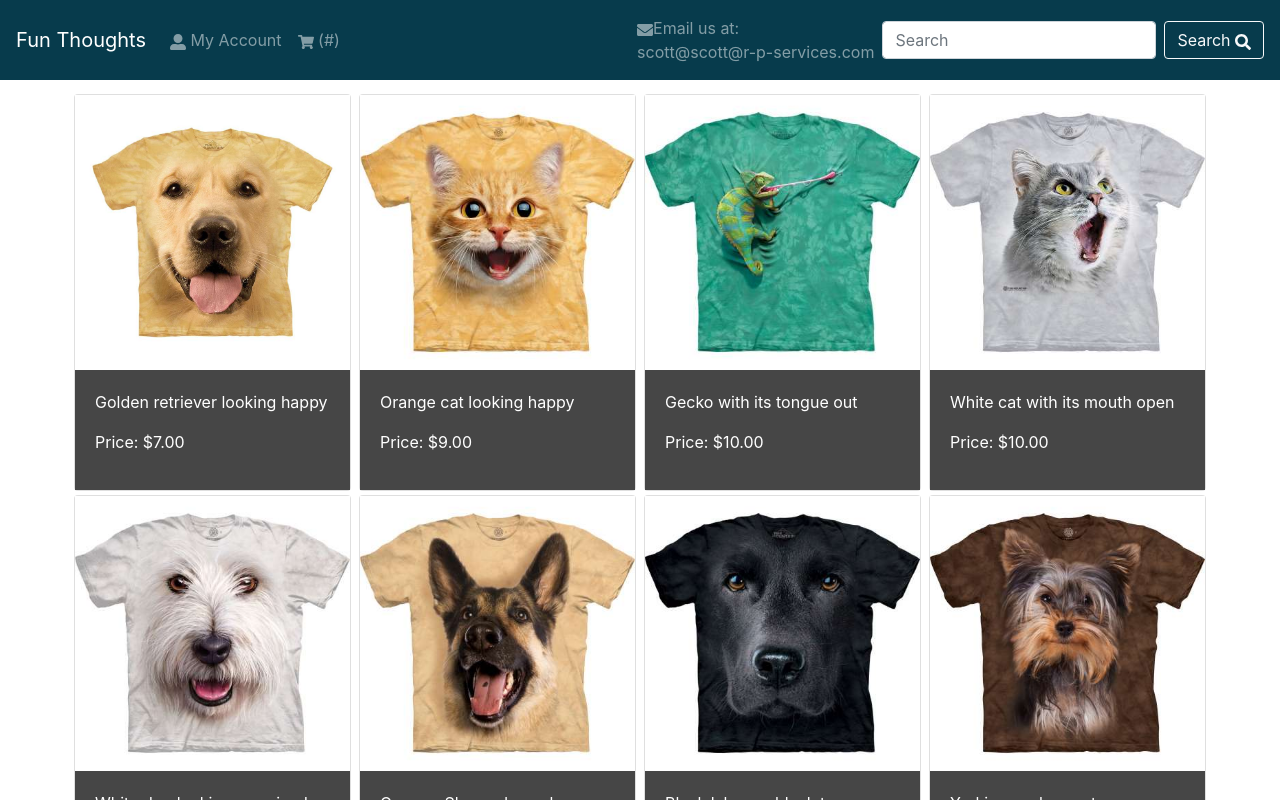
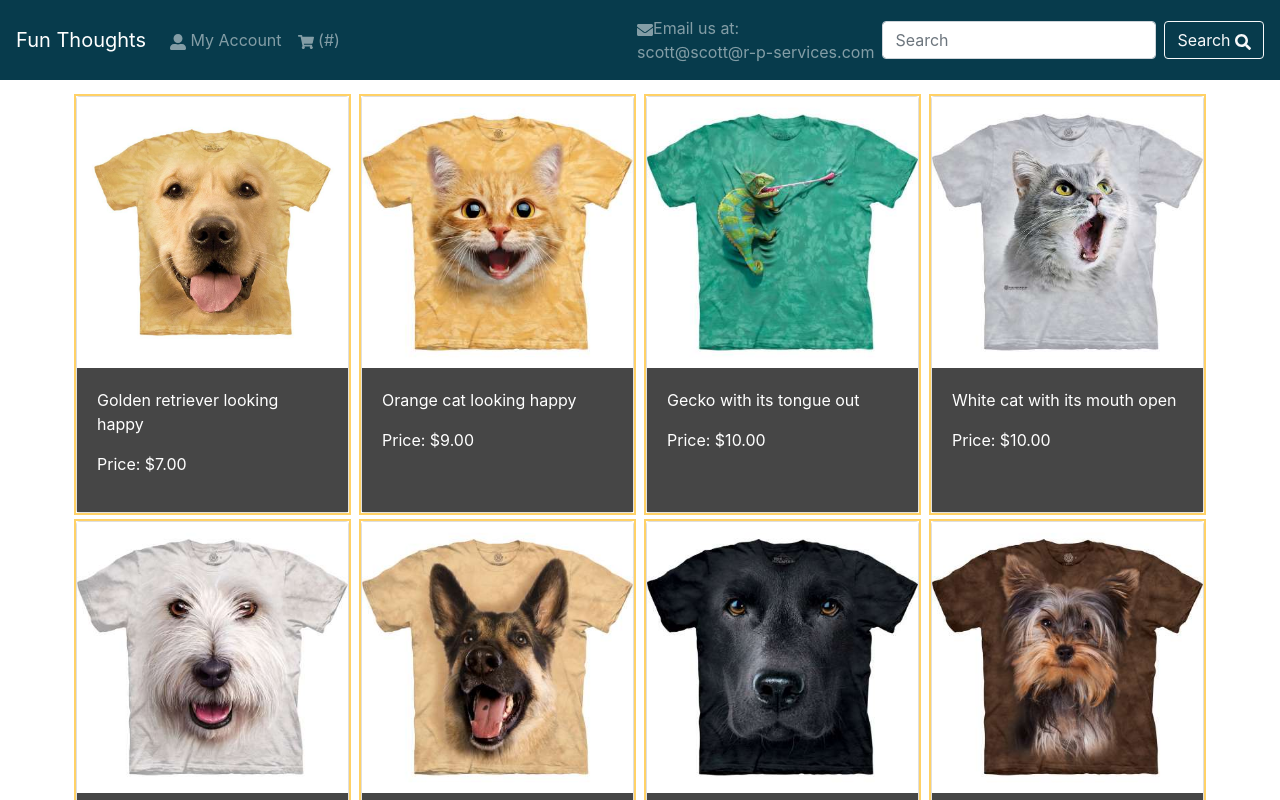
Before and after one commit to RSnodgrass92/fun-thoughts, a React (Create React App) app: page /mens in a window 1280 px wide. Shown: the top 800 px of the page. Built offline with nearby package versions, Linux system fonts and the light colour scheme.

Commit message:
Css application process refactored

```diff
--- a/src/App.js
+++ b/src/App.js
@@ -19,8 +19,6 @@ import Search from "./pages/search.js"
 //Components
 import Header from "./components/nav.js"
 import Footer from "./components/footer.js"
-
-
 
 
 class App extends Component {
--- a/src/App.scss
+++ b/src/App.scss
@@ -53,60 +53,63 @@ span{
 
 }
 
-.BestSellers{
+.bestSellersTag{
   background:$best-sellers-color;
   color: $main-text-color;
   border:none;
   font-size: $shelf-tag-font-size;
 
 }
-.BestSellersa{
+.bestSellersArrow{
+
   color: $best-sellers-color;
   font-size: $shelf-arrow-font-size;
 }
 
-.BestSellerst{
+.bestSellersTDiv{
   border: solid $best-sellers-color $tcard-border-width;
 }
-.Mens{
+
+.mensTag{
   background:$mens-color;
   color: $main-text-color;
   border:none;
   font-size: $shelf-tag-font-size;
 
 }
-.Mensa{
+.mensArrow{
   color:$mens-color;
   font-size: $shelf-arrow-font-size;
 }
-.Menst{
+.mensTDiv{
   border: solid $mens-color $tcard-border-width;
 }
 
-.Womens{
+.womensTag{
   background: $womens-color;
   color: $main-text-color;
   border:none;
   font-size: $shelf-tag-font-size;
 }
-.Womensa{
+
+.womensArrow{
   color: $womens-color;
   font-size: $shelf-arrow-font-size;
 }
-.Womenst{
+.womensTDiv{
   border: solid $womens-color $tcard-border-width;
 }
-.ForEveryone{
+.forEveryoneTag{
   background: $everyone-color;
   color: $main-text-color;
   border:none;
   font-size: $shelf-tag-font-size;
 }
-.ForEveryonea{
+.forEveryoneArrow{
   color:$everyone-color;
   font-size: $shelf-arrow-font-size;
 }
-.ForEveryonet{
+.forEveryoneTDiv{
   border: solid $everyone-color $tcard-border-width;
 }
 .underline{
--- a/src/components/shelf.js
+++ b/src/components/shelf.js
@@ -2,16 +2,13 @@ import { Component } from 'react';
 import {FaArrowRight, FaArrowLeft} from "react-icons/fa";
 import Teecard  from "./teecard.js"
 import {Link} from "react-router-dom"
-//!CHANGE HOW CSS CLASSES ARE APPLIED!!
+
 class Shelf extends Component
 {
   constructor(props)
   {
     super(props);
     this.state={
-      cssclass: this.props.shelftag.split(" ").join(""),
-      cssclasst: this.props.shelftag.split(" ").join("")+"t",
-      cssclassa: this.props.shelftag.split(" ").join("")+"a",
 
       shirt1img: this.props.shirtArr[0].image,
       shirt1alt: this.props.shirtArr[0].altTxt,
@@ -194,20 +191,20 @@ render(){
   return(
     <div className="container">
     <div className="row align-items-center"></div>
-    <Link to={this.props.path}><button className={`col-7 col-sm-4 col-md-3 shelftag  ${this.state.cssclass}`}>{this.props.shelftag}</button></Link>
+    <Link to={this.props.path}><button className={`col-7 col-sm-4 col-md-3 ${this.props.shelfTagCSS}`}>{this.props.shelftag}</button></Link>
       <span className="col-3   offset-sm-5 offset-md-7">
-        <button className="arrowbtn mr-1" onClick={this.leftArrow.bind(this)}><FaArrowLeft className={`${this.state.cssclassa}`}/></button><button className="arrowbtn ml-1" onClick={this.rightArrow.bind(this)}><FaArrowRight className={`${this.state.cssclassa}`} /></button></span>
+        <button className="arrowbtn mr-1" onClick={this.leftArrow.bind(this)}><FaArrowLeft className={`${this.props.arrowCSS}`}/></button><button className="arrowbtn ml-1" onClick={this.rightArrow.bind(this)}><FaArrowRight className={`${this.props.arrowCSS}`} /></button></span>
     <div className="row">
-    <div className={`underline col-12 my-0  ${this.state.cssclass}`}></div>
+    <div className={`underline col-12 my-0  ${this.props.shelfTagCSS}`}></div>
     </div>
     <div className="row">
-        <div className={`col-xs-12 col-sm-6 col-md teeshirt mx-0 mx-md-1 p-0 mt-1 ${this.state.cssclasst}`}><Teecard shirt={this.state.shirt1img} altTxt={this.state.shirt1alt} description={this.state.shirt1desc} price={this.state.shirt1price}/></div>
+        <div className={`col-xs-12 col-sm-6 col-md mx-0 mx-md-1 p-0 mt-1 ${this.props.tDivCSS}`}><Teecard shirt={this.state.shirt1img} altTxt={this.state.shirt1alt} description={this.state.shirt1desc} price={this.state.shirt1price}/></div>
 
-        <div className={`col-xs-12 col-sm-6 col-md teeshirt mx-0 mx-md-1 p-0 mt-1 ${this.state.cssclasst}`}><Teecard shirt={this.state.shirt2img} altTxt={this.state.shirt2alt} description={this.state.shirt2desc} price={this.state.shirt2price}/></div>
+        <div className={`col-xs-12 col-sm-6 col-md mx-0 mx-md-1 p-0 mt-1 ${this.props.tDivCSS}`}><Teecard shirt={this.state.shirt2img} altTxt={this.state.shirt2alt} description={this.state.shirt2desc} price={this.state.shirt2price}/></div>
 
-        <div className={`col-xs-12 col-sm-6 col-md teeshirt mx-0 mx-md-1 p-0 mt-1 ${this.state.cssclasst}`}><Teecard shirt={this.state.shirt3img} altTxt={this.state.shirt3alt} description={this.state.shirt3desc} price={this.state.shirt3price}/></div>
+        <div className={`col-xs-12 col-sm-6 col-md mx-0 mx-md-1 p-0 mt-1 ${this.props.tDivCSS}`}><Teecard shirt={this.state.shirt3img} altTxt={this.state.shirt3alt} description={this.state.shirt3desc} price={this.state.shirt3price}/></div>
 
-        <div className={`col-xs-12 col-sm-6 col-md teeshirt mx-0 mx-md-1 p-0 mt-1 ${this.state.cssclasst}`}><Teecard shirt={this.state.shirt4img}  altTxt={this.state.shirt4alt} description={this.state.shirt4desc} price={this.state.shirt4price}/></div>
+        <div className={`col-xs-12 col-sm-6 col-md mx-0 mx-md-1 p-0 mt-1 ${this.props.tDivCSS}`}><Teecard shirt={this.state.shirt4img}  altTxt={this.state.shirt4alt} description={this.state.shirt4desc} price={this.state.shirt4price}/></div>
       </div>
     </div>
   )
--- a/src/components/shirtarray.js
+++ b/src/components/shirtarray.js
@@ -136,7 +136,7 @@ return filteredArr;
 
 
 //!CHANGE HOW CSS CLASSES ARE APPLIED!! more consistent
-function display(filteredArr=[],cssclass=""){
+function display(filteredArr=[],tDivCSSclass="",cardDivCSSclass, cardBodyCSSclass){
 
     //if an empty arr is received return the str "empty" --> in the search component if display()===empty display nothing found
     if (filteredArr.length===0)
@@ -153,24 +153,24 @@ function display(filteredArr=[],cssclass=""){
     for(let x=0; x<firstPart.length-1; x+=4)
 {
     show.push(<div className="row">
-        <div className={`col-xs-12 col-sm-6 col-md mx-0 mx-md-1 p-0 mt-1 ${cssclass}`}>
-        <TeeCard shirt={firstPart[x].image} altTxt={firstPart[x].altTxt} description={firstPart[x].description} price={firstPart[x].price}></TeeCard>
+        <div className={`col-xs-12 col-sm-6 col-md mx-0 mx-md-1 p-0 mt-1 ${tDivCSSclass}`}>
+        <TeeCard shirt={firstPart[x].image} altTxt={firstPart[x].altTxt} description={firstPart[x].description} price={firstPart[x].price} css={cardDivCSSclass} cardBody={cardBodyCSSclass}></TeeCard>
         </div>
-        <div className={`col-xs-12 col-sm-6 col-md mx-0 mx-md-1 p-0 mt-1 ${cssclass}`}>
-        <TeeCard shirt={firstPart[x+1].image} altTxt={firstPart[x+1].altTxt}  description={firstPart[x+1].description} price={firstPart[x+1].price}></TeeCard>
+        <div className={`col-xs-12 col-sm-6 col-md mx-0 mx-md-1 p-0 mt-1 ${tDivCSSclass}`}>
+        <TeeCard shirt={firstPart[x+1].image} altTxt={firstPart[x+1].altTxt}  description={firstPart[x+1].description} price={firstPart[x+1].price} css={cardDivCSSclass} cardBody={cardBodyCSSclass} ></TeeCard>
         </div>
-        <div className={`col-xs-12 col-sm-6 col-md mx-0 mx-md-1 p-0 mt-1 ${cssclass}`}>
-        <TeeCard shirt={firstPart[x+2].image} altTxt={firstPart[x+2].altTxt}  description={firstPart[x+2].description} price={firstPart[x+2].price}></TeeCard>
+        <div className={`col-xs-12 col-sm-6 col-md mx-0 mx-md-1 p-0 mt-1 ${tDivCSSclass}`}>
+        <TeeCard shirt={firstPart[x+2].image} altTxt={firstPart[x+2].altTxt}  description={firstPart[x+2].description} price={firstPart[x+2].price} css={cardDivCSSclass} cardBody={cardBodyCSSclass}></TeeCard>
         </div>
-        <div className={`col-xs-12 col-sm-6 col-md mx-0 mx-md-1 p-0 mt-1 ${cssclass}`}>
-        <TeeCard shirt={firstPart[x+3].image} altTxt={firstPart[x+3].altTxt}   description={firstPart[x+3].description} price={firstPart[x+3].price}></TeeCard>
+        <div className={`col-xs-12 col-sm-6 col-md mx-0 mx-md-1 p-0 mt-1 ${tDivCSSclass}`}>
+        <TeeCard shirt={firstPart[x+3].image} altTxt={firstPart[x+3].altTxt}   description={firstPart[x+3].description} price={firstPart[x+3].price} css={cardDivCSSclass} cardBody={cardBodyCSSclass}></TeeCard>
         </div>
         </div> );
 }
 
 for(let x=0; x<addon.length;x++)
 {
-  showEnd.push(<div className={`col-xs-12 col-sm-6 col-md-3 mx-0 mx-md-1 p-0 mt-1 ${cssclass}`}>
+  showEnd.push(<div className={`col-xs-12 col-sm-6 col-md-3 mx-0 mx-md-1 p-0 mt-1 ${tDivCSSclass}`}>
   <TeeCard shirt={addon[x].image} altTxt={addon[x].altTxt}  description={addon[x].description} price={addon[x].price}></TeeCard>
   </div>)
 }
--- a/src/components/teecard.js
+++ b/src/components/teecard.js
@@ -1,17 +1,18 @@
 import { Component } from 'react';
-//!CHANGE HOW CSS CLASSES ARE APPLIED!! through props??
+
 class Teecard extends Component
 {
     constructor(props)
     {
         super(props);
+
     }
     render()
     {
         return(
-            <div className="card">
+            <div className={this.props.css}>
                 <img src={this.props.shirt} alt={this.props.altTxt} className="img img-fluid"/>
-                <div className="card-body">
+                <div className={this.props.cardBody}>
                 <p>{this.props.description}</p>
                 <p>{`Price: $${this.props.price.toFixed(2)}`}</p>
                 </div>
@@ -19,4 +20,9 @@ class Teecard extends Component
             )
     }
 }
+
+Teecard.defaultProps ={
+    css: "card",
+    cardBody: "card-body"
+}
 export default Teecard;
--- a/src/pages/bestsellers.js
+++ b/src/pages/bestsellers.js
@@ -3,7 +3,7 @@ import DisplayTees from '../components/displaytees.js';
 import {everyShirt,filterByTags,display} from "../components/shirtarray.js";
 
 let filteredArray= filterByTags(everyShirt,["bs"])
-const vals= display(filteredArray)
+const vals= display(filteredArray,"bestSellersTDiv")
 
 class BestSellers extends Component
 
--- a/src/pages/foreveryone.js
+++ b/src/pages/foreveryone.js
@@ -3,7 +3,7 @@ import DisplayTees from '../components/displaytees.js';
 import {everyShirt,filterByTags,display} from "../components/shirtarray.js";
 
 const filteredArray = filterByTags(everyShirt,["fe"]);
-const vals= display(filteredArray)
+const vals= display(filteredArray,"forEveryoneTDiv")
 
 
 class ForEveryone extends Component
--- a/src/pages/home.js
+++ b/src/pages/home.js
@@ -21,10 +21,10 @@ class Home extends Component
         <div>
         <div className="container">
         <h1 className="col mt-2 text-center "><span>Fun</span>Thoughts</h1>
-        <Shelf shelftag="Best Sellers" shirtArr={bestsellersArr} path="/bestsellers"/>
-        <Shelf shelftag="Mens" shirtArr={mensArr} path="/mens"/>
-        <Shelf shelftag="Womens" shirtArr={womensArr} path="/womens"/>
-        <Shelf shelftag="For Everyone" shirtArr={everyoneArr} path="/foreveryone"/>
+        <Shelf shelftag="Best Sellers" shirtArr={bestsellersArr} path="/bestsellers" shelfTagCSS="bestSellersTag" arrowCSS="bestSellersArrow" tDivCSS="bestSellersTDiv"/>
+        <Shelf shelftag="Mens" shirtArr={mensArr} path="/mens"  shelfTagCSS="mensTag" arrowCSS="mensArrow" tDivCSS="mensTDiv"/>
+        <Shelf shelftag="Womens" shirtArr={womensArr} path="/womens" shelfTagCSS="womensTag" arrowCSS="womensArrow" tDivCSS="womensTDiv"/>
+        <Shelf shelftag="For Everyone" shirtArr={everyoneArr} path="/foreveryone" shelfTagCSS="forEveryoneTag" arrowCSS="forEveryoneArrow" tDivCSS="forEveryoneTDiv"/>
         </div>
         </div>
        )
--- a/src/pages/mens.js
+++ b/src/pages/mens.js
@@ -3,7 +3,7 @@ import DisplayTees from '../components/displaytees.js';
 import {everyShirt,filterByTags,display} from "../components/shirtarray.js";
 
 const filteredArray = filterByTags(everyShirt,["m"]);
-const vals= display(filteredArray)
+const vals= display(filteredArray,"mensTDiv")
 
 
 class Mens extends Component
--- a/src/pages/search.js
+++ b/src/pages/search.js
@@ -11,7 +11,7 @@ class Search extends Component
 {
     render() {
         let filteredArray= filterBySearch(everyShirt,searchTerms)
-        const vals= display(filteredArray)
+        const vals= display(filteredArray,undefined, undefined, undefined)
         if (vals==="empty")
         {
             return(
--- a/src/pages/womens.js
+++ b/src/pages/womens.js
@@ -3,7 +3,7 @@ import DisplayTees from '../components/displaytees.js';
 import {everyShirt,filterByTags,display} from "../components/shirtarray.js";
 
 const filteredArray = filterByTags(everyShirt,["w"]);
-const vals= display(filteredArray)
+const vals= display(filteredArray,"womensTDiv")
 
 
 class Womens extends Component
```
Also changed, not shown: 1 other file (tests, documents, lock files or other folders).
